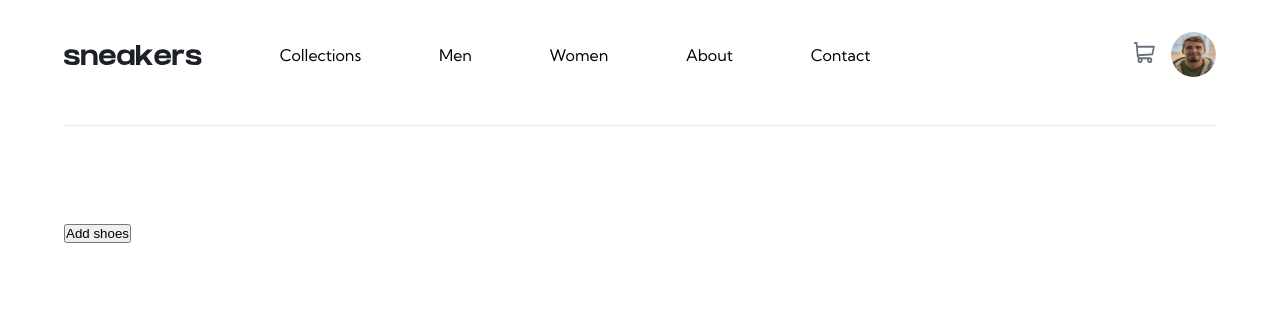
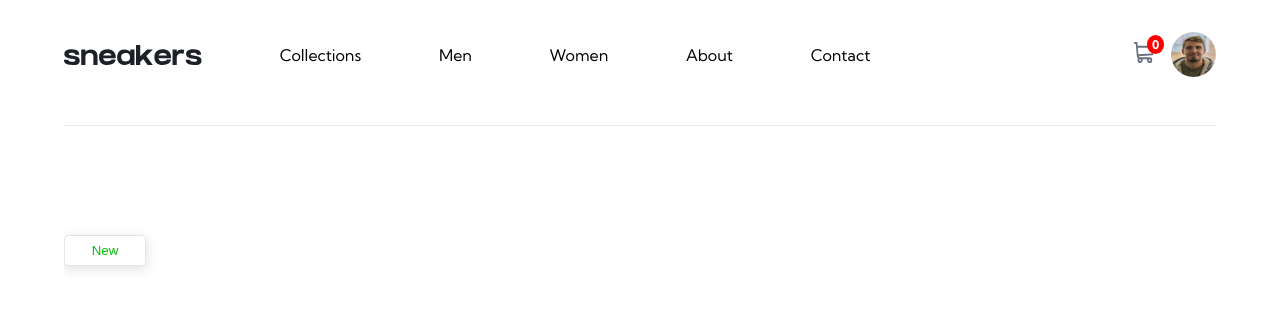
Before and after one commit to Tolexia/nextJS-e-website, a Next.js app in the folder nextjs-e-website/: page / in a window 1280 px wide. Shown: the top 310 px of the page. Built offline with nearby package versions, Linux system fonts and the light colour scheme; no server answers; the database is empty.

Commit message:
Fixed original price if discount + added item count label on cart icon

```diff
--- a/nextjs-e-website/src/components/layout.js
+++ b/nextjs-e-website/src/components/layout.js
@@ -6,6 +6,7 @@ import Image from 'next/image'
  const Layout = forwardRef(({children}, ref) =>
 {
     let [active, setactive] = useState(styles.noactive);
+    let [itemcount, setitemcount] = useState(0);
     const [cart, setCart] = useState(<p>Your cart is empty.</p>)
     useImperativeHandle(
         ref,
@@ -28,7 +29,9 @@ import Image from 'next/image'
             let i = 0;
             const order = [];
             const cartItems = JSON.parse(localStorage.getItem('cart'));
+            let newItemCount = 0;
             cartItems.forEach((item) => {
+                newItemCount += item.nb;
                 let shoe =
                 <div id={i}  key={i} value = {i} className = {styles.cartItem}>
                     <img
@@ -50,6 +53,7 @@ import Image from 'next/image'
             <div>
                 {order}
             </div>)
+            setitemcount(newItemCount)
         }
     }
     useEffect(() => {
@@ -75,6 +79,7 @@ import Image from 'next/image'
                 </div>
                 <div className={styles.navRight}>
                 <div className={styles.cartSection}>
+                    <span className={styles.itemcount}>{itemcount}</span>
                     <Image
                     className={styles.test}
                     src="/images/icon-cart.svg"
--- a/nextjs-e-website/src/components/shoeslist.js
+++ b/nextjs-e-website/src/components/shoeslist.js
@@ -93,7 +93,7 @@ export default function Shoeslist()
   return (
     <div>
         {shoeslist}
-        <button onClick={e => getNewRef(e, db)}>Add shoes</button>
+        <button className= {styles.save} onClick={e => getNewRef(e, db)}>New</button>
         <div className={'fakeform '+styles.fakeform} style={{"display":"none"}}>
             <input type="text" id = "name" placeholder='Name'/>
             <input type="text" id = "price" placeholder='Price' />
--- a/nextjs-e-website/src/pages/product.js
+++ b/nextjs-e-website/src/pages/product.js
@@ -64,7 +64,7 @@ function Product({item}){
                             <span className={styles.priceValue}>$ {item.price}</span>
                             {item.discount != undefined && parseInt(item.discount) > 0 ? <span className={styles.discount} >{item.discount}%</span> : null}
                     </div>
-                        {item.discount != undefined && parseInt(item.discount) > 0 ?  <span className={styles.initial}>$ {item.price*(item.discount/100)}</span> : null}
+                        {item.discount != undefined && parseInt(item.discount) > 0 ?  <span className={styles.initial}>$ {parseFloat(item.price)/(parseInt(item.discount)/100)}</span> : null}
                    </div>
                    <div className={styles.handlecart}>
                         <div className={styles.handleitem}>
--- a/nextjs-e-website/src/styles/Shoeslist.module.css
+++ b/nextjs-e-website/src/styles/Shoeslist.module.css
@@ -7,10 +7,10 @@
     justify-content: space-around;
 }
 .shoelistItem {
-    border-top: 1px solid  #e5e3e3;
     border-bottom: 1px solid  #e5e3e3;
     padding: 1em;
 }
+
 .shoelistItem, .fileupload {
     display: flex;
     align-items: center;
--- a/nextjs-e-website/src/styles/layout.module.css
+++ b/nextjs-e-website/src/styles/layout.module.css
@@ -100,3 +100,15 @@
 .noactive {
     display: none;
 }
+
+.itemcount {
+    position: absolute;
+    background-color: red;
+    border-radius: 50%;
+    padding: 2px 5px;
+    font-size: 12px;
+    color: white;
+    left: 13px;
+    top: -7px;
+    font-weight: bold;
+}
```
